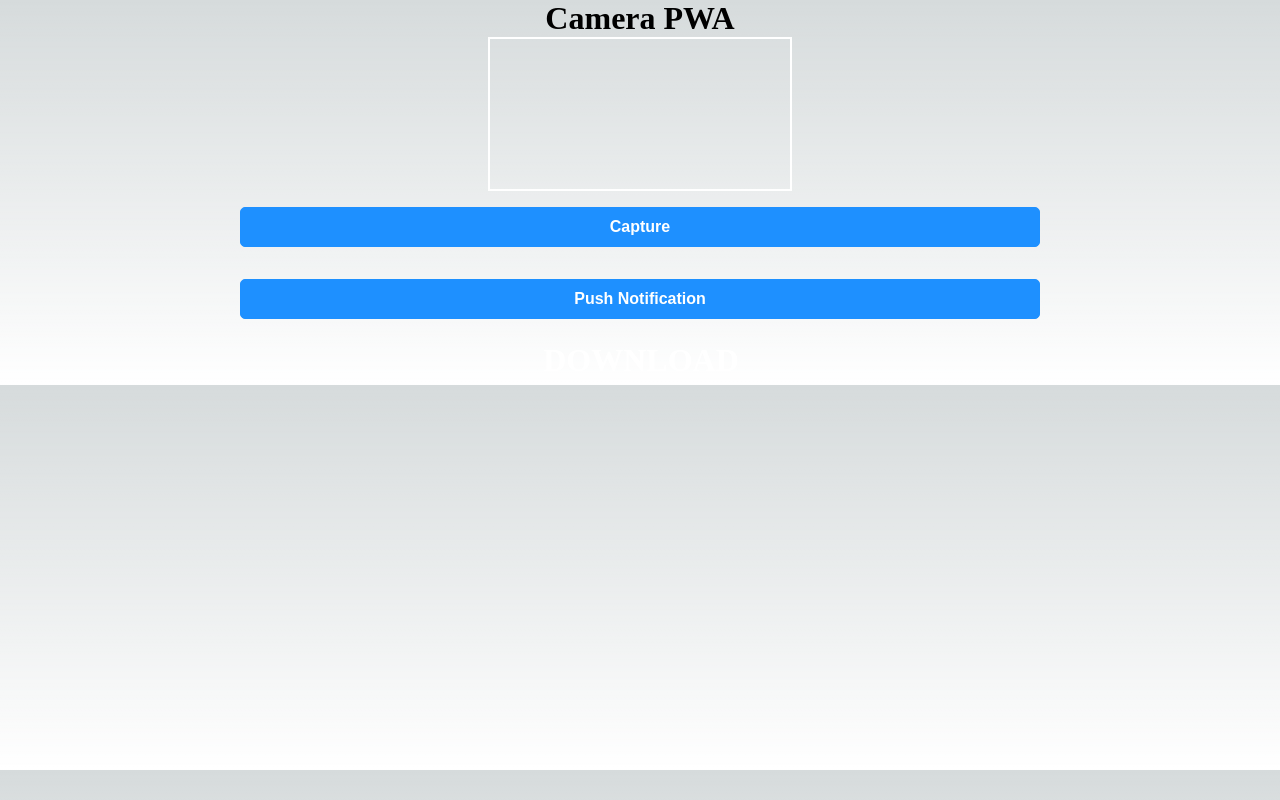
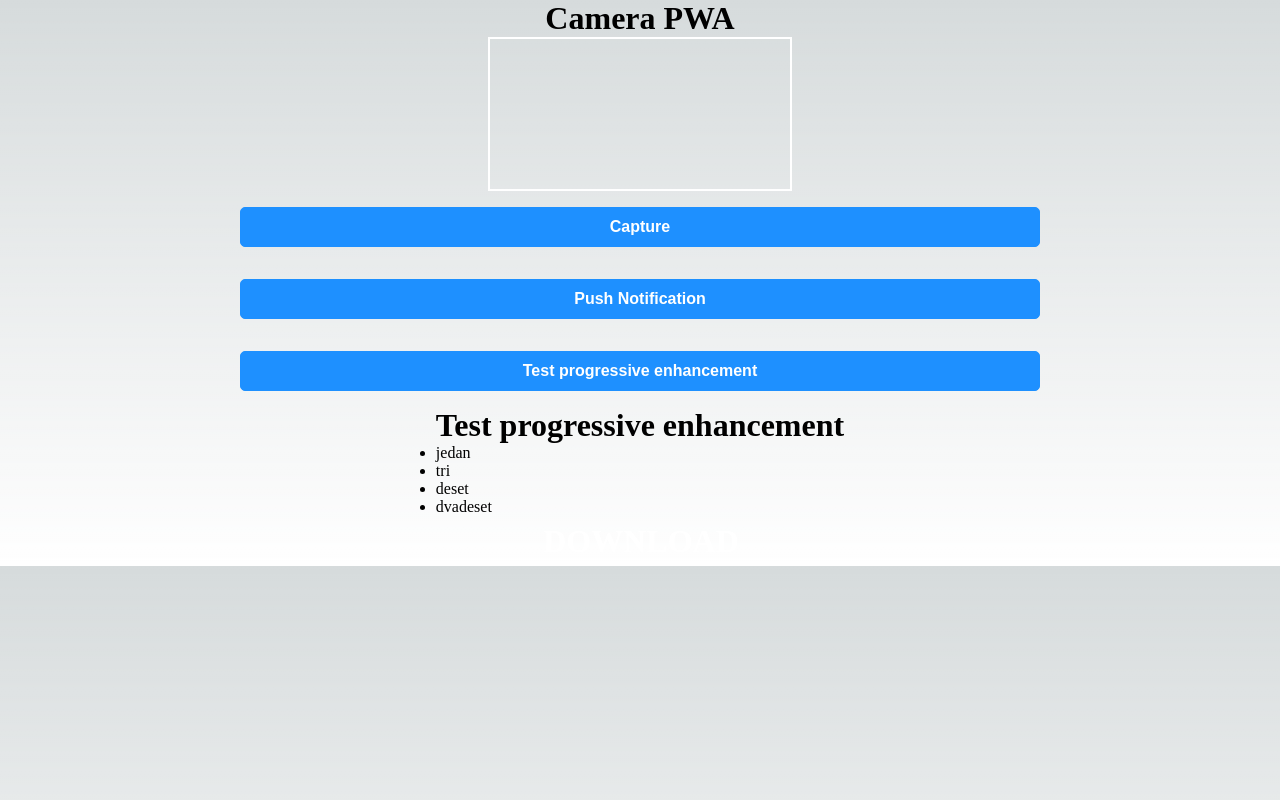
Before and after one commit to jole141/web2-lab5, a Next.js app: page / in a window 1280 px wide. Built offline with nearby package versions, Linux system fonts and the light colour scheme; no server answers.

Commit message:
add proggressive

```diff
--- a/package.json
+++ b/package.json
@@ -3,7 +3,7 @@
   "version": "0.1.0",
   "private": true,
   "scripts": {
-    "dev": "next dev",
+    "serve": "next dev",
     "build": "next build",
     "start": "next start",
     "lint": "next lint"
@@ -18,6 +18,7 @@
     "eslint": "8.30.0",
     "eslint-config-next": "13.1.1",
     "next": "13.1.1",
+    "next-offline": "^5.0.5",
     "next-pwa": "^5.6.0",
     "pg": "^8.8.0",
     "prettier": "^2.8.1",
--- a/pages/index.tsx
+++ b/pages/index.tsx
@@ -1,4 +1,10 @@
-import React, { LegacyRef, useCallback, useEffect, useRef } from "react";
+import React, {
+  LegacyRef,
+  useCallback,
+  useEffect,
+  useRef,
+  useState,
+} from "react";
 
 const WIDTH = 800;
 const HEIGHT = 600;
@@ -8,6 +14,8 @@ export default function Home() {
   const photoRef = useRef<HTMLImageElement>(null);
   const canvasRef = useRef<HTMLCanvasElement>(null);
   const downloadRef = useRef<HTMLAnchorElement>(null);
+
+  const [items, setItems] = useState(["jedan", "tri", "deset", "dvadeset"]);
 
   const initCamera = () => {
     navigator.mediaDevices
@@ -23,6 +31,12 @@ export default function Home() {
         console.log(error);
       });
   };
+
+  function sortItems() {
+    const col = new Intl.Collator("hr");
+    const sorted = items.sort(col.compare);
+    setItems(sorted);
+  }
 
   const captureImage = () => {
     if (
@@ -122,6 +136,17 @@ export default function Home() {
         <button className="capture-button" onClick={pushNotification}>
           Push Notification
         </button>
+        <button className="capture-button" onClick={sortItems}>
+          Test progressive enhancement
+        </button>
+        <div>
+          <h1>Test progressive enhancement</h1>
+          <ul>
+            {items.map((item) => (
+              <li key={item}>{item}</li>
+            ))}
+          </ul>
+        </div>
         <canvas
           ref={canvasRef}
           width={WIDTH}
```
Also changed, not shown: worker/index.js (+14 -0 lines), 1 other file (tests, documents, lock files or other folders).
